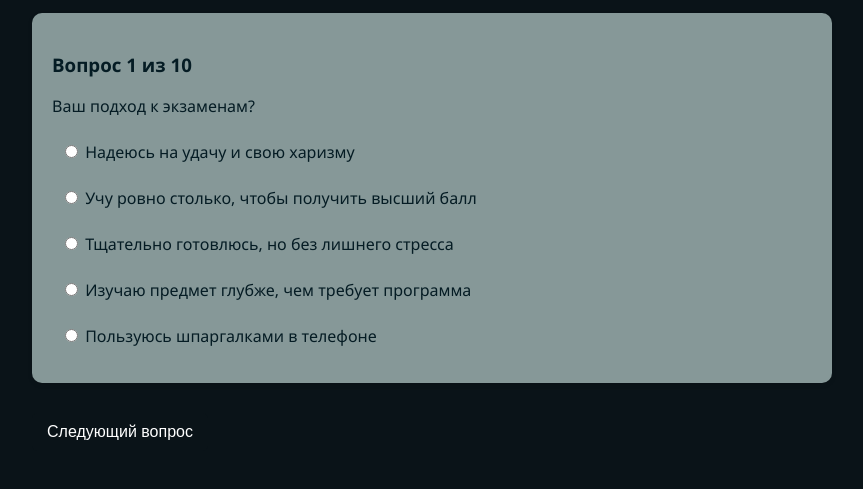
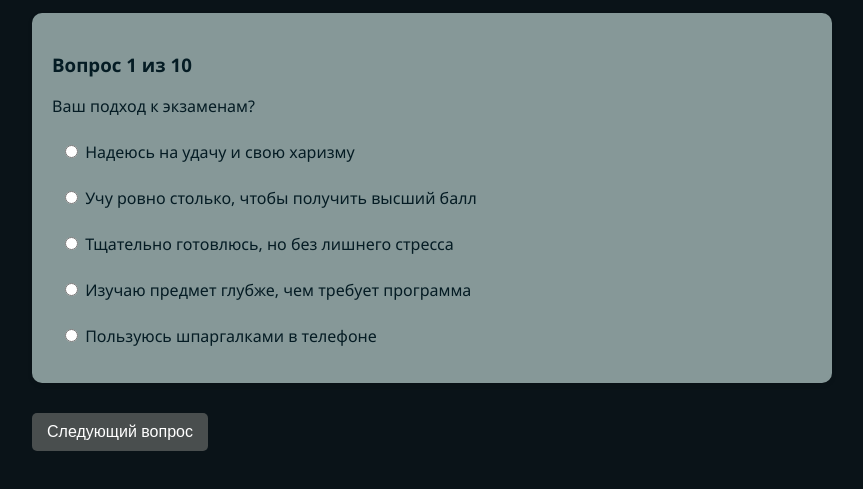
Before and after one commit to gulidovalera/slytherin, a plain HTML site: page index.html in a window 1280 px wide. In both pictures the pointer is over the button "Следующий вопрос". Shown: the part 153-642 px from the top of the page, without its empty margins (208-1071 px from the left). Drawn offline with Linux system fonts and the light colour scheme.

Commit message:
Update index.html

```diff
--- a/index.html
+++ b/index.html
@@ -38,7 +38,7 @@
             font-size: 16px;
         }
         button:hover {
-            background-color: #0A1318;
+            background-color: #494E4E;
         }
         .result {
             background-color: white;
```
